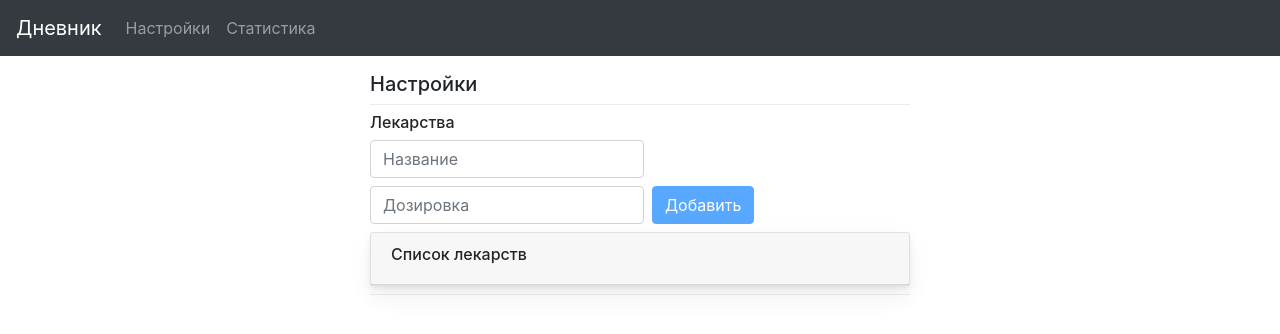
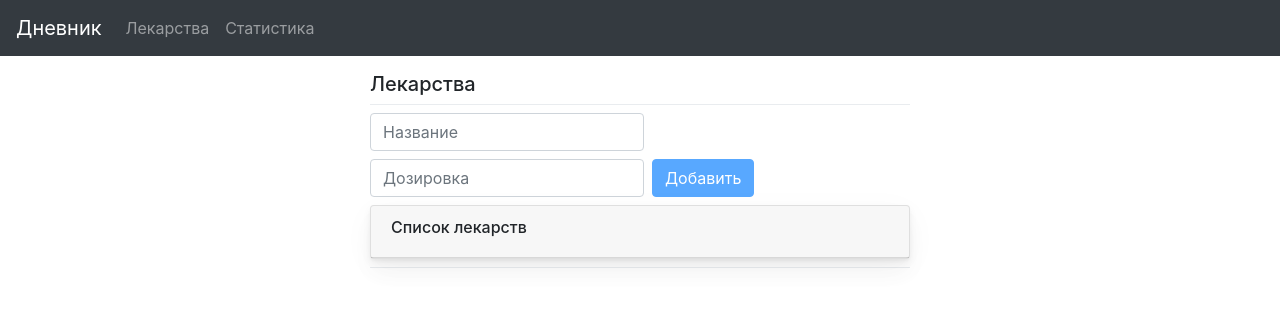
Before and after one commit to a1phaZ/EpilepticDiary, a React (Create React App) app in the folder app/: page /EpilepticDiary/settings in a window 1280 px wide. Shown: the top 334 px of the page. Built offline with nearby package versions, Linux system fonts and the light colour scheme.

Commit message:
[design] change title

```diff
--- a/app/src/components/navbar/AppNavbar.component.js
+++ b/app/src/components/navbar/AppNavbar.component.js
@@ -9,7 +9,7 @@ export default function AppNavbar() {
 			<Navbar.Toggle aria-controls="responsive-navbar-nav"/>
 			<Navbar.Collapse id="responsive-navbar-nav">
 				<Nav>
-					<Link className={'nav-link'} to="/settings">Настройки</Link>
+					<Link className={'nav-link'} to="/settings">Лекарства</Link>
 					<Link className={'nav-link'} to="/stats" disabled>Статистика</Link>
 				</Nav>
 			</Navbar.Collapse>
--- a/app/src/components/settings/Settings.component.js
+++ b/app/src/components/settings/Settings.component.js
@@ -80,9 +80,9 @@ class Settings extends Component {
 			<Container>
 				<div className="row d-flex justify-content-center mt-3 mb-auto">
 					<div className="col-md-6">
-						<h5>Настройки</h5>
+						<h5>Лекарства</h5>
 						<div className={'dropdown-divider'} />
-						<h6>Лекарства</h6>
+						{/*<h6>Лекарства</h6>*/}
 						<DrugForm setDrug={this.setDrug} />
 						<DrugsList data={sortData(this.props.drugs)} deleteItem={this.deleteDrug}/>
 						<div className={'dropdown-divider'} />
```
